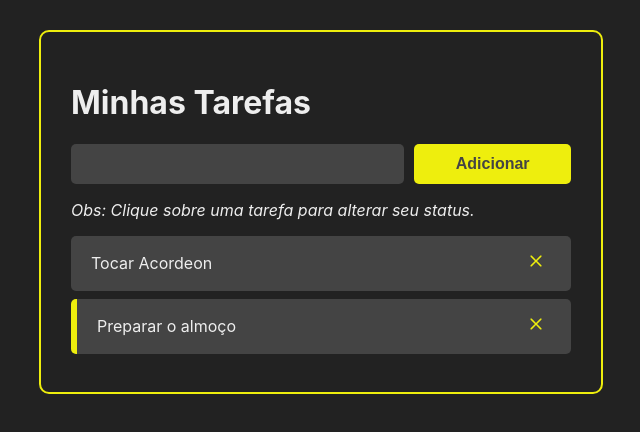
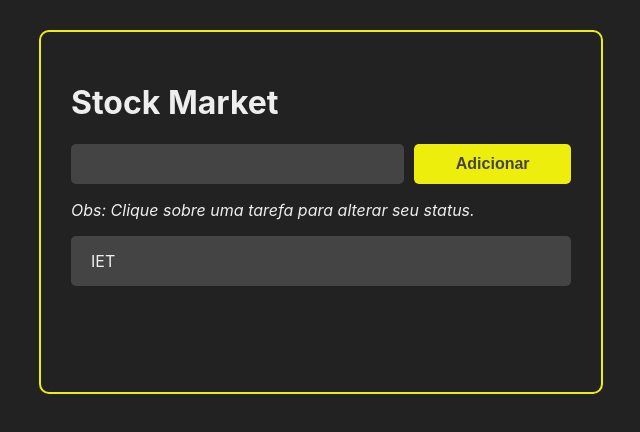
Before and after one commit to adolfoscheidt/projeto-byne-stocks, a React (Create React App) app: page / in a window 1280 px wide. Shown: the top 432 px of the page, without its empty margins (319-959 px from the left). Built offline with nearby package versions, Linux system fonts and the light colour scheme.

Commit message:
versão zero

```diff
--- a/package.json
+++ b/package.json
@@ -10,7 +10,7 @@
     "react-dom": "^17.0.2",
     "react-icons": "^4.3.1",
     "react-scripts": "5.0.0",
-    "uuid": "^8.3.2",
+    "react-use-websocket": "^4.2.0",
     "web-vitals": "^2.1.4"
   },
   "scripts": {
--- a/src/App.jsx
+++ b/src/App.jsx
@@ -1,67 +1,65 @@
 import React, { useState } from "react";
-import { v4 as uuidv4} from "uuid";
+import useWebSocket from "react-use-websocket";
 
-import Tasks from "./components/Tasks";
+import Stocks from "./components/Stocks";
 import "./App.css";
-import AddTask from "./components/AddTask";
+import AddStock from "./components/AddStock";
 import Header from "./components/Header";
 import Subtitle from "./components/Subtitle";
 
-
 const App = () => {
 
-  const [tasks, setTasks] = useState([
+  // const socketUrl = "ws://localhost:8080";
+
+  // const { sendJsonMessage, lastMessage } = useWebSocket(socketUrl, {
+  //   onMessage: (event) => {
+  //     let incomeData = JSON.parse(event.data);
+  //     if (incomeData.event === "connected") {
+  //       setStocks(incomeData.stocksData);
+  //       sendJsonMessage({
+  //         event: "subscribe",
+  //         stocks: ["IET", "ZHT"],
+  //       });
+  //     } else if (incomeData.event === "stocks-update") {
+  //       console.log(incomeData);
+  //     }
+  //     else {
+  //       console.log("nada")
+  //     }
+  //   }
+  // });
+
+  // sendJsonMessage({
+  //       "event": "subscribe",
+  //       "stocks": ["IET", "ZHT"]
+  //     })
+
+  //  shouldReconnect: (closeEvent) => true,
+
+  // console.log(JSON.parse(lastMessage.data).stocksData);
+
+  const [stocks, setStocks] = useState([
     {
-      id: '1',
-      title: 'Tocar Acordeon',
-      completed: false,
+      symbol: "IET",
+      companyName: "Morissette Group",
+      catchPhrase: "Proactive high-level framework",
+      basePrice: 564,
     },
-    {
-      id: '2',
-      title: 'Preparar o almoço',
-      completed: true,
-    }
   ]);
 
-  const handleTaskClick = (taskID) => {
-    const newTasks = tasks.map((task) => {
-      if (task.id === taskID) return {...task, completed: !task.completed};
-
-      return task;
-    })
-
-    setTasks(newTasks);
-  }
-
-  const handleRemoveClick = (taskID) => {
-    for( var i = 0; i < tasks.length; i++){
-
-      if ( tasks[i].id === taskID) {
-          const newTasks = tasks.splice(i, 1);
-          setTasks(newTasks);
-      }
-  }
-}
-
-  const handleTaskAddition = (taskTitle) => {
-    const newTasks = [...tasks, {
-      title: taskTitle,
-      id: uuidv4(),
-      completed:false,
-    }]
-
-    setTasks(newTasks);
-  }
+  // socket.onmessage = function (event){
+  //   let newStocks = JSON.parse(event.data).stocksData;
+  //   setStocks(newStocks);
+  // }
 
   return (
     <>
       <div className="container">
         <Header />
-        <AddTask handleTaskAddition={handleTaskAddition}/>
+        <AddStock />
         <Subtitle />
-        <Tasks tasks={tasks} handleTaskClick={handleTaskClick} handleRemoveClick={handleRemoveClick}/>
+        <Stocks stocks={stocks} />
       </div>
-
     </>
   );
 };
--- a/src/components/AddTask.css
+++ b/src/components/AddStock.css
@@ -1,10 +1,10 @@
-.add-task-container{
+.add-stock-container{
     margin: 15px 0;
     width: 100%;
     display: flex;
 }
 
-.add-task-input{
+.add-stock-input{
     height: 40px;
     padding: 0 10px;
     border-radius: 5px;
@@ -15,7 +15,7 @@
     font-size: 16 px;
 }
 
-.add-task-button-container{
+.add-stock-button-container{
     margin-left: 10px;
     flex: 1;
 }
--- a/src/components/AddTask.jsx
+++ b/src/components/AddStock.jsx
@@ -1,35 +1,35 @@
 import React, { useState } from "react";
-import "./AddTask.css";
+import "./AddStock.css";
 import Button from "./Button";
 
-const AddTask = ({ handleTaskAddition }) => {
+const AddStock = ({ handleStockAddition }) => {
   const [inputData, setInputData] = useState("");
 
   const handleInputChange = (e) => {
     setInputData(e.target.value); //atualiza a variável de estágio com o que a pessoa digitou na caixa
   };
 
-  const handleAddTaskClick = () => {
+  const handleAddStockClick = () => {
     if (inputData === ""){alert ("Não é possível adicionar tarefas com texto vazio!");}
     else{
-    handleTaskAddition(inputData); //usa a função do App.jsx p/ criar um novo array de tarefas com o input recebido, quando o botão é apertado.
+    handleStockAddition(inputData); //usa a função do App.jsx p/ criar um novo array de tarefas com o input recebido, quando o botão é apertado.
     setInputData(''); //limpa a caixa de texto
     }
   };
 
   return (
-    <div className="add-task-container">
+    <div className="add-stock-container">
       <input
         onChange={handleInputChange}
         value={inputData}
-        className="add-task-input"
+        className="add-stock-input"
         type="text"
       />
-      <div className="add-task-button-container">
-        <Button onClick={handleAddTaskClick}>Adicionar</Button>
+      <div className="add-stock-button-container">
+        <Button onClick={handleAddStockClick}>Adicionar</Button>
       </div>
     </div>
   );
 };
 
-export default AddTask;
+export default AddStock;
--- a/src/components/Header.jsx
+++ b/src/components/Header.jsx
@@ -2,7 +2,7 @@ import React from "react";
 
 const Header = () => {
   return (
-     <h1 style={{color:"#eee"}}>Minhas Tarefas</h1>
+     <h1 style={{color:"#eee"}}>Stock Market</h1>
   );
 };
 
--- a/src/components/Task.css
+++ b/src/components/Stock.css
@@ -1,4 +1,4 @@
-.task-container{
+.stock-container{
     background-color: #444 ;
     margin: 8px 0;
     padding: 15px 20px;
@@ -10,7 +10,7 @@
     cursor: pointer;
 }
 
-.remove-task-button{
+.remove-stock-button{
     background-color: #444;
     border: none;
     font-size: 18px;
--- /dev/null
+++ b/src/components/Stock.jsx
@@ -0,0 +1,14 @@
+import React from "react";
+import {CgClose} from 'react-icons/cg'
+
+import "./Stock.css";
+
+const Stock = ({ stock }) => {
+  return (
+    <div className="stock-container">
+      {stock.symbol}
+    </div>
+  );
+};
+
+export default Stock;
--- /dev/null
+++ b/src/components/Stocks.jsx
@@ -0,0 +1,13 @@
+import React from "react";
+import Stock from "./Stock";
+
+const Stocks = ( {stocks} ) => {
+
+    return(
+        <>
+        {stocks.map((stock) => <Stock stock={stock} />)}
+        </>
+    )
+}
+
+export default Stocks;
--- a/src/components/Task.jsx
+++ /dev/null
@@ -1,24 +0,0 @@
-import React from "react";
-import {CgClose} from 'react-icons/cg'
-
-import "./Task.css";
-
-const Task = ({ task, handleTaskClick, handleRemoveClick }) => {
-  return (
-    <div
-      className="task-container"
-      style={
-        task.completed ? { borderLeft: "6px solid rgb(238, 238, 13)" } : {}
-      }
-      onClick={() => handleTaskClick(task.id)}
-    >
-      {task.title}
-
-      <div className="buttons-container">
-        <button className="remove-task-button" onClick={() => handleRemoveClick(task.id)}><CgClose /></button>
-      </div>
-    </div>
-  );
-};
-
-export default Task;
--- a/src/components/Tasks.jsx
+++ /dev/null
@@ -1,13 +0,0 @@
-import React from "react";
-import Task from "./Task";
-
-const Tasks = ( {tasks, handleTaskClick, handleRemoveClick} ) => {
-
-    return(
-        <>
-        {tasks.map((task) => <Task task={task} handleTaskClick={handleTaskClick} handleRemoveClick={handleRemoveClick}/>)}
-        </>
-    )
-}
-
-export default Tasks;
```
Also changed, not shown: 1 other file (tests, documents, lock files or other folders).
